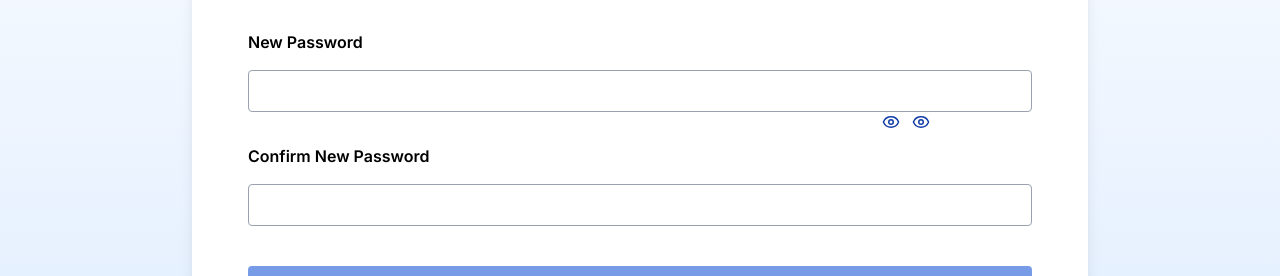
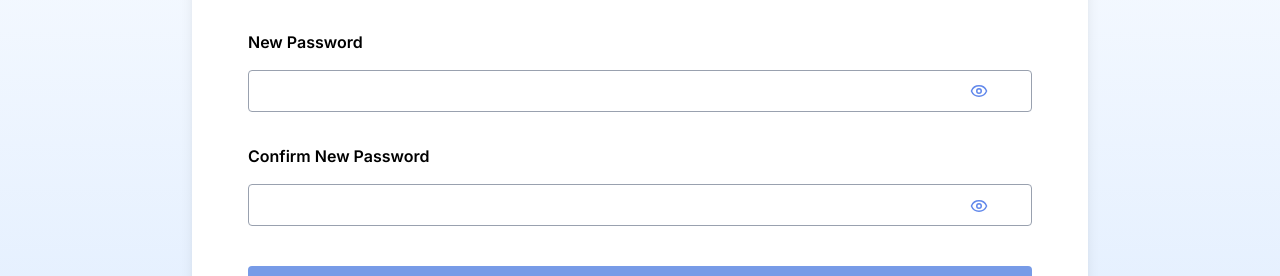
Before and after one commit to Colauncha/Fixserv-Frontend, a React (Vite) app: page /auth/reset-password in a window 1280 px wide. Shown: the part 278-554 px from the top of the page. Built offline with nearby package versions, Linux system fonts and the light colour scheme; no server answers.

Commit message:
ResetPassword_Update

```diff
--- a/src/Components/Auth/ResetPassword.jsx
+++ b/src/Components/Auth/ResetPassword.jsx
@@ -1,5 +1,5 @@
 import React, { useState } from "react";
-import { useNavigate } from 'react-router-dom';
+import { useNavigate, useLocation } from 'react-router-dom';
 import { Eye, EyeOff } from 'lucide-react';
 
 const ResetPassword = () => {
@@ -9,14 +9,43 @@ const ResetPassword = () => {
   const [showNewPassword, setShowNewPassword] = useState(false);
   const [showConfirmPassword, setShowConfirmPassword] = useState(false);
   const navigate = useNavigate();
+  const location = useLocation();
 
-  const handleReset = (e) => {
+  // Extract token from query string
+  const queryParams = new URLSearchParams(location.search);
+  const token = queryParams.get("token");
+
+  const handleReset = async (e) => {
     e.preventDefault();
 
-    if (newPassword && confirmPassword && newPassword === confirmPassword) {
+    if (!token) {
+    alert("Invalid or missing token.");
+    return;
+  }
+
+    if (!newPassword || !confirmPassword || newPassword !== confirmPassword) {
+      alert("Passwords must match and not be empty.");
+      return;
+    }
+
+    try {
+      const response = await fetch(
+        `${import.meta.env.VITE_API_URL}/api/admin/reset-password?token=${token}`,
+        {
+          method: "PATCH",
+          headers: { "Content-Type": "application/json" },
+          body: JSON.stringify({ newPassword }),
+        }
+      );
+
+      if (!response.ok) {
+        throw new Error("Password reset failed");
+      }
+
     setIsResetSuccessful(true);
-    } else {
-      alert("Passwords must match and not be empty.");
+  } catch (error) {
+    console.error("Error resetting password:", error);
+    alert(`An error occurred while resetting password: ${error.message}`);
   }
 };
 
@@ -26,18 +55,22 @@ const ResetPassword = () => {
       onClick={() => navigate('/')}
     >
       <span className="bg-[#779BE7] text-white text-lg font-bold w-14 h-14 flex items-center justify-center rounded-lg">
-        FS </span>
+        FS
+      </span>
       <span className="text-[#779BE7] ">Fixserv</span>
     </div>
   );
 
+    // If password reset succeeded
   if (isResetSuccessful) {
     return (
       <div className="min-h-screen flex items-center justify-center bg-gradient-to-t from-blue-100 to-white px-4">
         <div className="bg-white flex flex-col items-center justify-center text-center shadow-lg rounded-2xl p-14 w-full max-w-4xl min-h-[600px]">
           <Logo />
           <div className="mt-6">
-          <p className="text-black font-medium text-lg mb-2">Successful password reset!</p>
+            <p className="text-black font-medium text-lg mb-2">
+              Successful password reset!
+            </p>
             <p className="text-gray-600 mt-8 text-base">
               You can now use your new password to login to your account 🙌
             </p>
@@ -45,7 +78,7 @@ const ResetPassword = () => {
 
           <button
             onClick={() => window.location.href = "/auth/login"}
-            className="mt-20 w-full  bg-[#779BE7] hover:bg-blue-500 text-white py-2 px-4 rounded"
+            className="mt-20 w-full bg-[#779BE7] hover:bg-blue-500 text-white py-2 px-4 rounded"
           >
             Login
           </button>
@@ -54,26 +87,26 @@ const ResetPassword = () => {
     );
   }
 
+  // Default: show reset form
   return (
     <div className="min-h-screen flex items-center justify-center bg-gradient-to-t from-blue-100 to-blue-0 px-4">
-      <div className="bg-white shadow-lg rounded-2xl p-14 w-full max-w-4xl min-h-[600px]">
+      <div className="bg-white shadow-lg rounded-2xl p-14 w-full max-w-4xl min-h-[600px] relative">
         <div className="flex flex-col items-center justify-center mb-10">
           <Logo />
-
           <span className="text-center font-semibold mt-2">Reset your password</span>
         </div>
 
         <form onSubmit={handleReset}>
           <label className="block font-semibold mb-4">New Password</label>
           <input
-            type={showNewPassword ? "text" : "newPassword"}
+            type={showNewPassword ? "text" : "password"}
             className="w-full px-4 py-2 border border-gray-400 rounded mb-8"
             value={newPassword}
             onChange={(e) => setNewPassword(e.target.value)}
           />
           <button
             type="button"
-              className="absolute inset-y-24  right-[380px] flex items-center text-[#113ca8] cursor-pointer"
+            className="absolute top-[260px] right-[100px] flex items-center text-[#6188eb] cursor-pointer"
             onClick={() => setShowNewPassword(!showNewPassword)}
           >
             {showNewPassword ? <EyeOff size={18} /> : <Eye size={18} />}
@@ -81,17 +114,15 @@ const ResetPassword = () => {
 
           <label className="block font-semibold mb-4">Confirm New Password</label>
           <input
-            type={showConfirmPassword ? "text" : "newPassword"}
+            type={showConfirmPassword ? "text" : "password"}
             className="w-full px-4 py-2 border border-gray-400 rounded mb-10"
             value={confirmPassword}
             onChange={(e) => setConfirmPassword(e.target.value)}
           />
           <button
             type="button"
-              className="absolute inset-y-0  right-[350px] flex items-center text-[#113ca8] cursor-pointer"
-              onClick={() =>
-                setShowConfirmPassword(!showConfirmPassword)
-              }
+            className="absolute top-[375px] right-[100px] flex items-center text-[#6188eb] cursor-pointer"
+            onClick={() => setShowConfirmPassword(!showConfirmPassword)}
           >
             {showConfirmPassword ? <EyeOff size={18} /> : <Eye size={18} />}
           </button>
@@ -109,3 +140,118 @@ const ResetPassword = () => {
 };
 
 export default ResetPassword;
+
+
+
+
+// import React, { useState } from "react";
+// import { useNavigate } from 'react-router-dom';
+// import { Eye, EyeOff } from 'lucide-react';
+
+// const ResetPassword = () => {
+//   const [newPassword, setNewPassword] = useState("");
+//   const [confirmPassword, setConfirmPassword] = useState("");
+//   const [isResetSuccessful, setIsResetSuccessful] = useState(false);
+//   const [showNewPassword, setShowNewPassword] = useState(false);
+//   const [showConfirmPassword, setShowConfirmPassword] = useState(false);
+//   const navigate = useNavigate();
+
+//   const handleReset = (e) => {
+//     e.preventDefault();
+
+//     if (newPassword && confirmPassword && newPassword === confirmPassword) {
+//       setIsResetSuccessful(true);
+//     } else {
+//       alert("Passwords must match and not be empty.");
+//     }
+//   };
+
+//   const Logo = () => (
+//     <div
+//       className="flex space-x-2 text-xl items-center mb-6 cursor-pointer"
+//         onClick={() => navigate('/')}
+//     >
+//       <span className="bg-[#779BE7] text-white text-lg font-bold w-14 h-14 flex items-center justify-center rounded-lg">
+//         FS </span>
+//         <span className="text-[#779BE7] ">Fixserv</span>
+//     </div>
+//   );
+
+//   if (isResetSuccessful) {
+//     return (
+//       <div className="min-h-screen flex items-center justify-center bg-gradient-to-t from-blue-100 to-white px-4">
+//         <div className="bg-white flex flex-col items-center justify-center text-center shadow-lg rounded-2xl p-14 w-full max-w-4xl min-h-[600px]">
+//           <Logo />
+//           <div className="mt-6">
+//           <p className="text-black font-medium text-lg mb-2">Successful password reset!</p>
+//           <p className="text-gray-600 mt-8 text-base">
+//             You can now use your new password to login to your account 🙌
+//           </p>
+//           </div>
+
+//           <button
+//             onClick={() => window.location.href = "/auth/login"}
+//             className="mt-20 w-full  bg-[#779BE7] hover:bg-blue-500 text-white py-2 px-4 rounded"
+//           >
+//             Login
+//           </button>
+//         </div>
+//       </div>
+//     );
+//   }
+
+//   return (
+//     <div className="min-h-screen flex items-center justify-center bg-gradient-to-t from-blue-100 to-blue-0 px-4">
+//       <div className="bg-white shadow-lg rounded-2xl p-14 w-full max-w-4xl min-h-[600px]">
+//         <div className="flex flex-col items-center justify-center mb-10">
+//         <Logo />
+
+//         <span className="text-center font-semibold mt-2">Reset your password</span>
+//         </div>
+
+//         <form onSubmit={handleReset}>
+//           <label className="block font-semibold mb-4">New Password</label>
+//           <input
+//             type={showNewPassword ? "text" : "newPassword"}
+//             className="w-full px-4 py-2 border border-gray-400 rounded mb-8"
+//             value={newPassword}
+//             onChange={(e) => setNewPassword(e.target.value)}
+//           />
+//           <button
+//               type="button"
+//               className="absolute inset-y-24  right-[380px] flex items-center text-[#113ca8] cursor-pointer"
+//               onClick={() => setShowNewPassword(!showNewPassword)}
+//             >
+//               {showNewPassword ? <EyeOff size={18} /> : <Eye size={18} />}
+//             </button>
+
+//           <label className="block font-semibold mb-4">Confirm New Password</label>
+//           <input
+//             type={showConfirmPassword ? "text" : "newPassword"}
+//             className="w-full px-4 py-2 border border-gray-400 rounded mb-10"
+//             value={confirmPassword}
+//             onChange={(e) => setConfirmPassword(e.target.value)}
+//           />
+//           <button
+//               type="button"
+//               className="absolute inset-y-0  right-[350px] flex items-center text-[#113ca8] cursor-pointer"
+//               onClick={() =>
+//                 setShowConfirmPassword(!showConfirmPassword)
+//               }
+//             >
+//               {showConfirmPassword ? <EyeOff size={18} /> : <Eye size={18} />}
+//             </button>
+
+//           <button
+//             type="submit"
+//             className="w-full bg-[#779BE7] hover:bg-blue-600 text-white py-2 px-4 rounded"
+//           >
+//             Reset Password
+//           </button>
+//         </form>
+//       </div>
+//     </div>
+//   );
+// };
+
+// export default ResetPassword;
```
Lines whose indentation alone changed are shown as unchanged.
